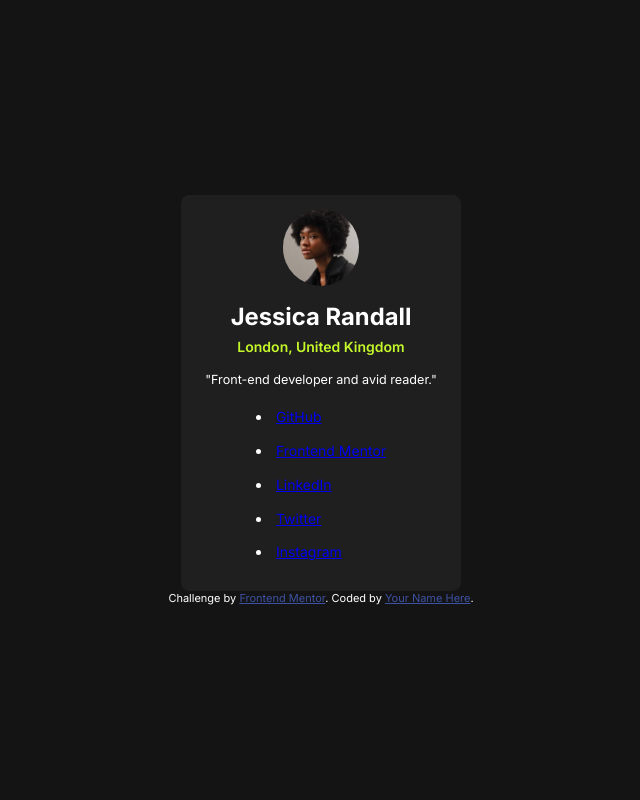
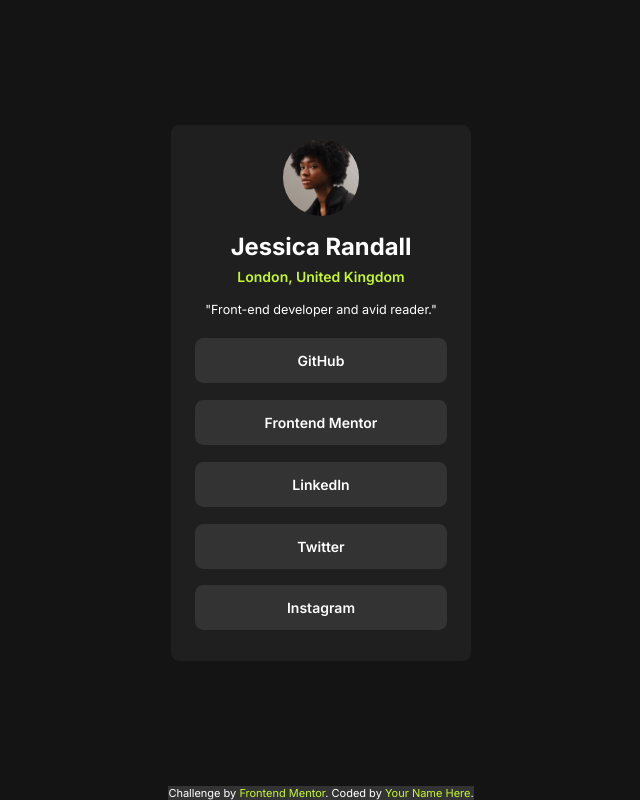
Before and after one commit to tanasegabrielw/Social-Links-Profile, a plain HTML site: page index.html in a window 1280 px wide. Shown: the whole page, without its empty margins (319-959 px from the left). Drawn offline with Linux system fonts and the light colour scheme.

Commit message:
fix: Align footer on the bottom of the page

```diff
--- a/index.html
+++ b/index.html
@@ -10,18 +10,22 @@
 
 </head>
 <body>
+<div class="flex-box">
   <div class="container">
     <img src="assets/images/avatar-jessica.jpeg" alt="Avatar Image">
       <div class="name">Jessica Randall</div>
       <div class="location">London, United Kingdom</div>
       <div class="caption">"Front-end developer and avid reader."</div>
       <nav>
+        <ul>
           <li><a href="#">GitHub</a></li>
           <li><a href="#">Frontend Mentor</a></li>
           <li><a href="#">LinkedIn</a></li>
           <li><a href="#">Twitter</a></li>
           <li><a href="#">Instagram</a></li>
+        </ul>
       </nav>
+  </div>
 </div>
   <footer>
     <div class="attribution">
--- a/style.css
+++ b/style.css
@@ -67,11 +67,22 @@ img{
     font-size: 0.9rem;
     margin-bottom: 1.5rem;
 }
+a{
+    text-decoration: none;
+    color:white;
 
+}
 .attribution {
     font-size: 11px;
     text-align: center;
+    background-color:hsl(0, 0%, 20%);
+    width: 100%;
 }
 .attribution a {
-     color: hsl(228, 45%, 44%);
+     color: hsl(75, 94%, 57%);
 }
+.flex-box {
+    flex:1;
+    display: flex;
+    align-items: center;
+}
```
Lines whose indentation alone changed are shown as unchanged.
